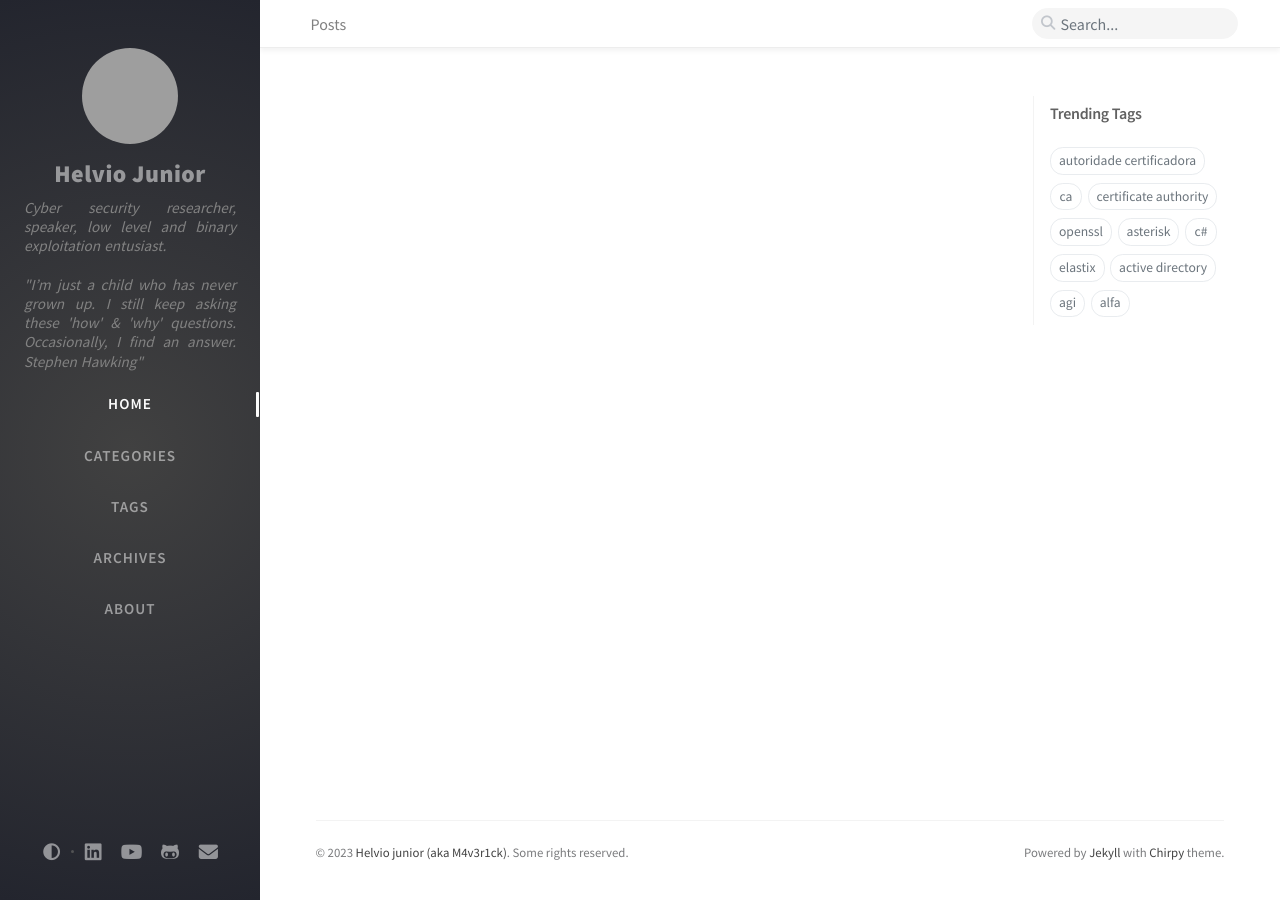
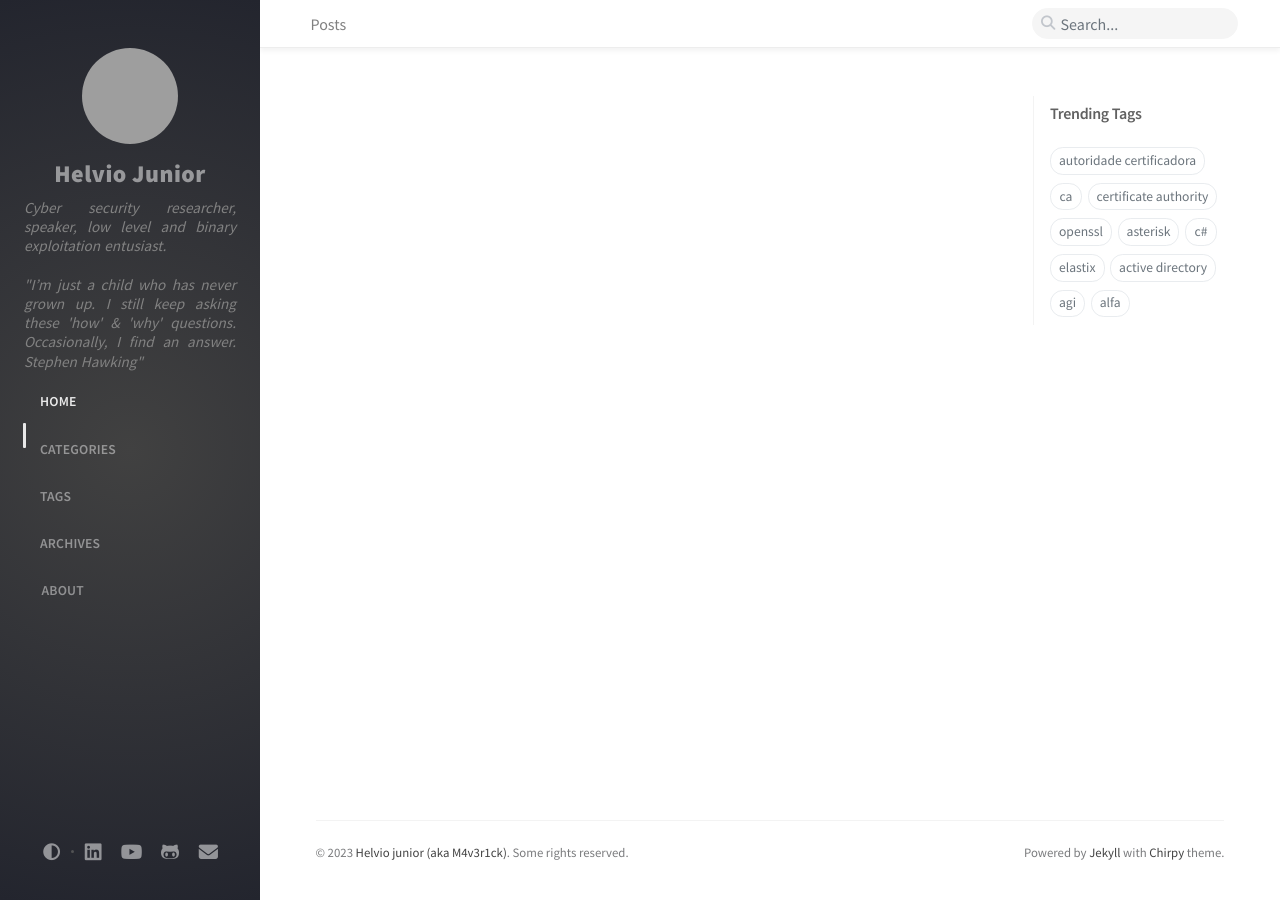
Before and after one commit to helviojunior/helviojunior.github.io, a Jekyll site: the page built from index.html, in a window 1280 px wide. Built offline with Jekyll 4.4.1, drawn with Linux system fonts in a browser that asks for light colours; comment, search, counter and statistics services are not loaded; grey boxes are pictures that could not be loaded.

Commit message:
Ajustes CSS

```diff
--- a/_sass/addon/commons.scss
+++ b/_sass/addon/commons.scss
@@ -727,9 +727,11 @@
   }
 
   .nav-item {
-    text-align: center;
-    display: table;
-    height: $tab-height;
+    opacity: 0.9;
+    width: 100%;
+    padding-left: 1.5rem;
+    padding-right: 1.5rem;
+
     &:hover {
       .nav-link {
         color: #f8f9facf;
@@ -740,6 +742,30 @@
         color: #fcfcfc;
       }
     }
+
+    a.nav-link {
+        @include pt-pb(0.6rem);
+
+        display: flex;
+        align-items: center;
+        border-radius: 0.75rem;
+        font-weight: 600;
+
+        &:hover {
+          background-color: var(--sidebar-hover-bg);
+        }
+
+        i {
+          font-size: 95%;
+          opacity: 0.8;
+          margin-right: 1.5rem;
+        }
+
+        span {
+          font-size: 90%;
+          letter-spacing: 0.2px;
+        }
+      }
   }
 
   ul {
```
